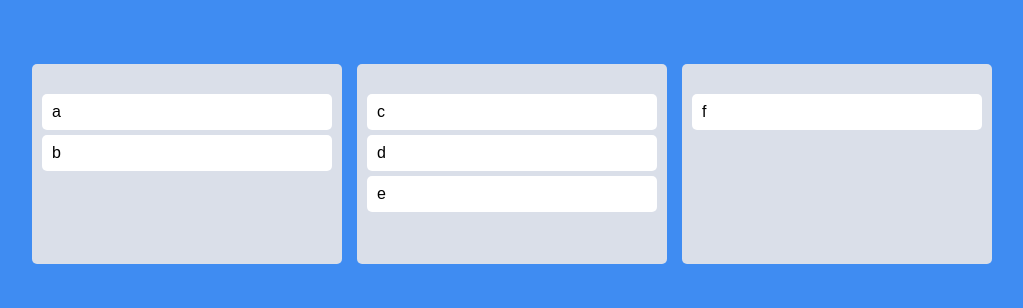
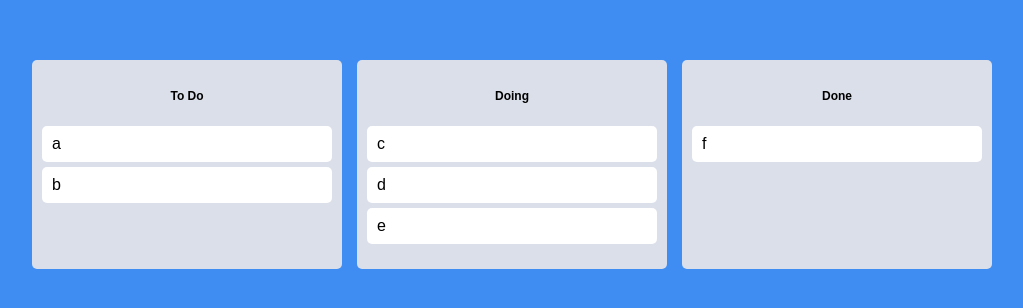
Before and after one commit to ezurno/react-todo, a React (Create React App) app: page / in a window 1280 px wide. Shown: the part 236-544 px from the top of the page, without its empty margins (128-1151 px from the left). Built offline with nearby package versions, Linux system fonts and the light colour scheme.

Commit message:
MOD: move on same board
1. 같은 보드 내에서 움직이게 끔 setToDos로 allBoards object 수정

2. props가 수정 될때만 rerendering 하기 위해 React.memo 사용

3. Atoms의 toDoState[] 값을 "To Do" 로 나오게끔 수정

```diff
--- a/src/App.tsx
+++ b/src/App.tsx
@@ -1,14 +1,8 @@
-import {
-  DragDropContext,
-  Droppable,
-  Draggable,
-  DropResult,
-} from "react-beautiful-dnd";
+import { DragDropContext, DropResult } from "react-beautiful-dnd";
 import { useRecoilState } from "recoil";
 import styled from "styled-components";
 import { toDoState } from "./Atoms";
 import Board from "./components/Board";
-import DraggableCard from "./components/DraggableCard";
 const Wrapper = styled.div`
   display: flex;
   max-width: 960px;
@@ -27,23 +21,20 @@
 
 function App() {
   const [toDos, setToDos] = useRecoilState(toDoState);
-  const onDragEnd = ({ draggableId, destination, source }: DropResult) => {
-    if (destination?.index === undefined) return; // 목적지가 없으면 실행 x
-
-    // setToDos((oldToDos) => {
-    //   const toDosCopy = [...oldToDos];
-    //   // 1) Delete item on source.index
-    //   console.log("Delete item on", source.index);
-    //   console.log(toDosCopy);
-    //   toDosCopy.splice(source.index, 1); // splice로 index의 위치에서 1개의 index를 추출
-    //   console.log("Deleted item");
-    //   console.log(toDosCopy);
-    //   // 2) Put back the item on the destination.index
-    //   console.log("Put back", draggableId, "on ", destination.index);
-    //   toDosCopy.splice(destination.index, 0, draggableId); // splice로 index의 위치에서 수정하지 않고 draggableId를 주입
-    //   console.log(toDosCopy);
-    //   return toDosCopy;
-    // });
+  const onDragEnd = (info: DropResult) => {
+    const { draggableId, destination, source } = info;
+    if (destination?.droppableId === source.droppableId) {
+      // same board movement
+      setToDos((allBoards) => {
+        const boardCopy = [...allBoards[source.droppableId]];
+        boardCopy.splice(source.index, 1);
+        boardCopy.splice(destination?.index, 0, draggableId);
+        return {
+          ...allBoards,
+          [source.droppableId]: boardCopy,
+        };
+      });
+    }
   };
   return (
     <DragDropContext onDragEnd={onDragEnd}>
--- a/src/Atoms.tsx
+++ b/src/Atoms.tsx
@@ -1,4 +1,4 @@
-import { atom, selector } from "recoil";
+import { atom } from "recoil";
 
 interface IToDoState {
   [key: string]: string[];
@@ -7,8 +7,8 @@
 export const toDoState = atom<IToDoState>({
   key: "toDos",
   default: {
-    toDo: ["a", "b"],
-    doing: ["c", "d", "e"],
-    done: ["f"],
+    "To Do": ["a", "b"],
+    Doing: ["c", "d", "e"],
+    Done: ["f"],
   },
 });
--- a/src/components/Board.tsx
+++ b/src/components/Board.tsx
@@ -1,3 +1,4 @@
+import React from "react";
 import { Droppable } from "react-beautiful-dnd";
 import styled from "styled-components";
 import DraggableCard from "./DraggableCard";
@@ -10,6 +11,13 @@
   min-height: 200px;
 `;
 
+const Title = styled.h1`
+  text-align: center;
+  margin-bottom: 24px;
+  font-size: 12px;
+  font-weight: bold;
+`;
+
 interface IBoardProps {
   toDos: string[];
   boardId: string;
@@ -17,17 +25,20 @@
 
 function Board({ toDos, boardId }: IBoardProps) {
   return (
+    <Wrapper>
+      <Title>{boardId}</Title>
       <Droppable droppableId={boardId}>
         {(magic) => (
-        <Wrapper ref={magic.innerRef} {...magic.droppableProps}>
+          <div ref={magic.innerRef} {...magic.droppableProps}>
             {toDos.map((toDo, index) => (
               <DraggableCard toDo={toDo} index={index} key={toDo} />
             ))}
             {magic.placeholder}
-        </Wrapper>
+          </div>
         )}
       </Droppable>
+    </Wrapper>
   );
 }
 
-export default Board;
+export default React.memo(Board);
```
Lines whose indentation alone changed are shown as unchanged.
